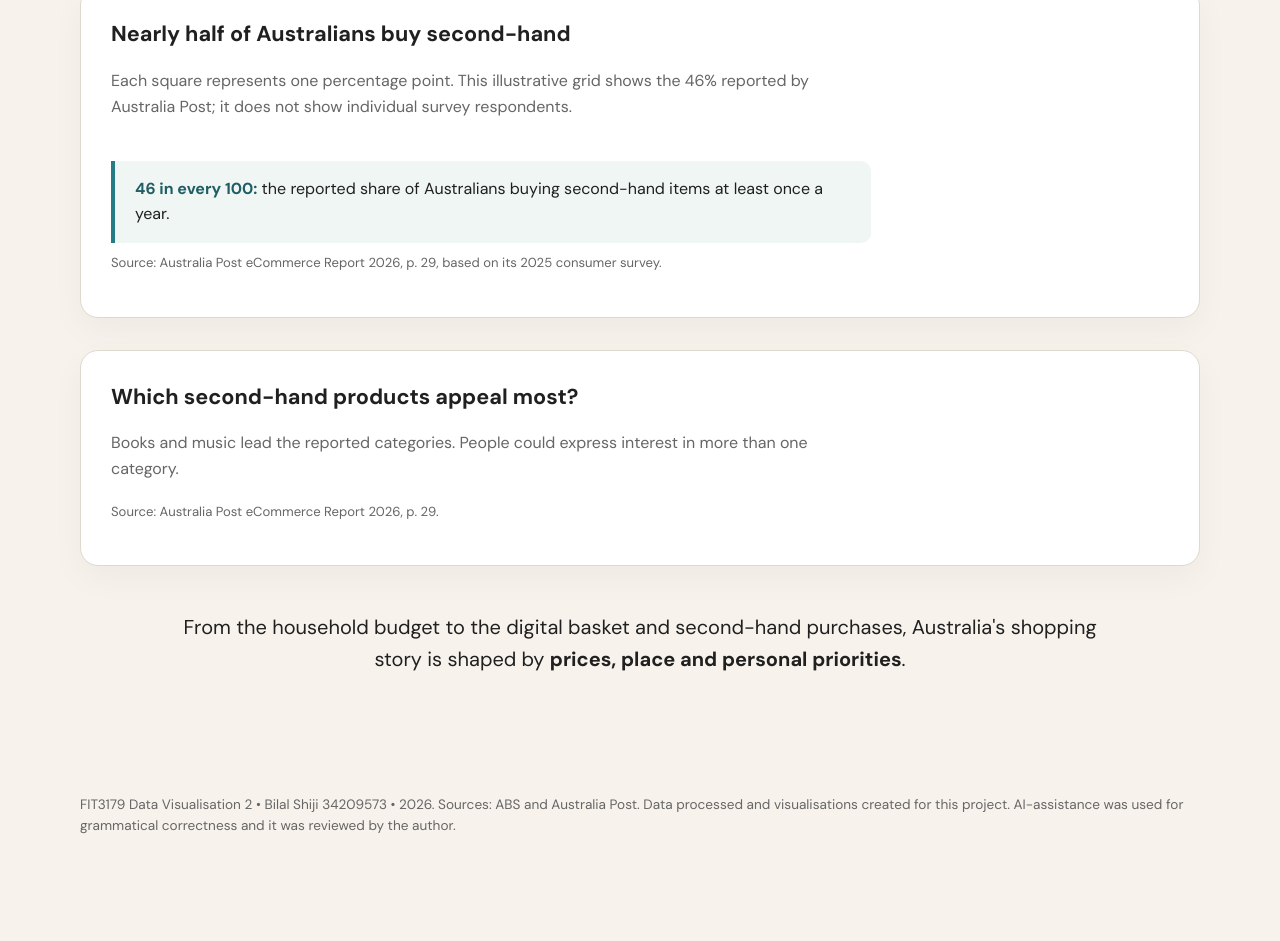
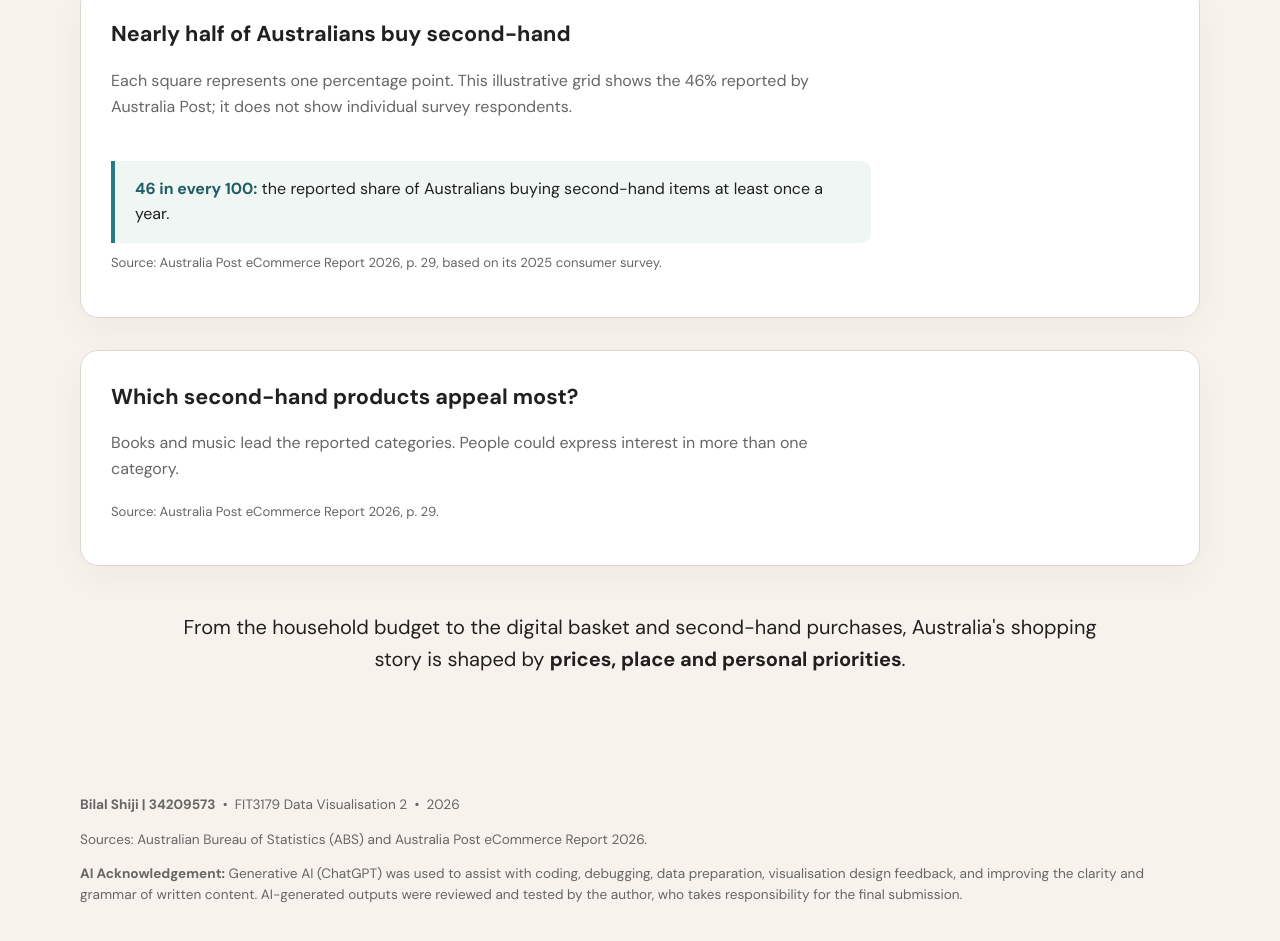
Before and after one commit to bshi0030/FIT3179_DV2_starter, a plain HTML site: page index.html in a window 1280 px wide. Shown: the part 6980-7921 px from the top of the page. Before the commit the page ends 7880 px from the top, so only its background shows below. Drawn offline with nearby package versions, Linux system fonts and the light colour scheme; a script that the page names is missing.

Commit message:
Fixed the footer adding author title, and ai acknowldegement

```diff
--- a/index.html
+++ b/index.html
@@ -200,8 +200,26 @@
   </main>
 
   <footer class="wrap footer">
-    <p>FIT3179 Data Visualisation 2 • Bilal Shiji 34209573 •  2026. Sources: ABS and Australia Post. Data processed and visualisations created for this project. AI-assistance was used for grammatical correctness and it was reviewed by the author.</p>
-  </footer>
+  <p>
+    <strong>Bilal Shiji | 34209573</strong>
+    &nbsp;•&nbsp; FIT3179 Data Visualisation 2
+    &nbsp;•&nbsp; 2026
+  </p>
+
+  <p>
+    Sources: Australian Bureau of Statistics (ABS)
+    and Australia Post eCommerce Report 2026.
+  </p>
+
+  <p>
+    <strong>AI Acknowledgement:</strong>
+    Generative AI (ChatGPT) was used to assist with coding,
+    debugging, data preparation, visualisation design feedback,
+    and improving the clarity and grammar of written content.
+    AI-generated outputs were reviewed and tested by the author,
+    who takes responsibility for the final submission.
+  </p>
+</footer>
 
   <script src="js/main.js"></script>
 </body>
```
